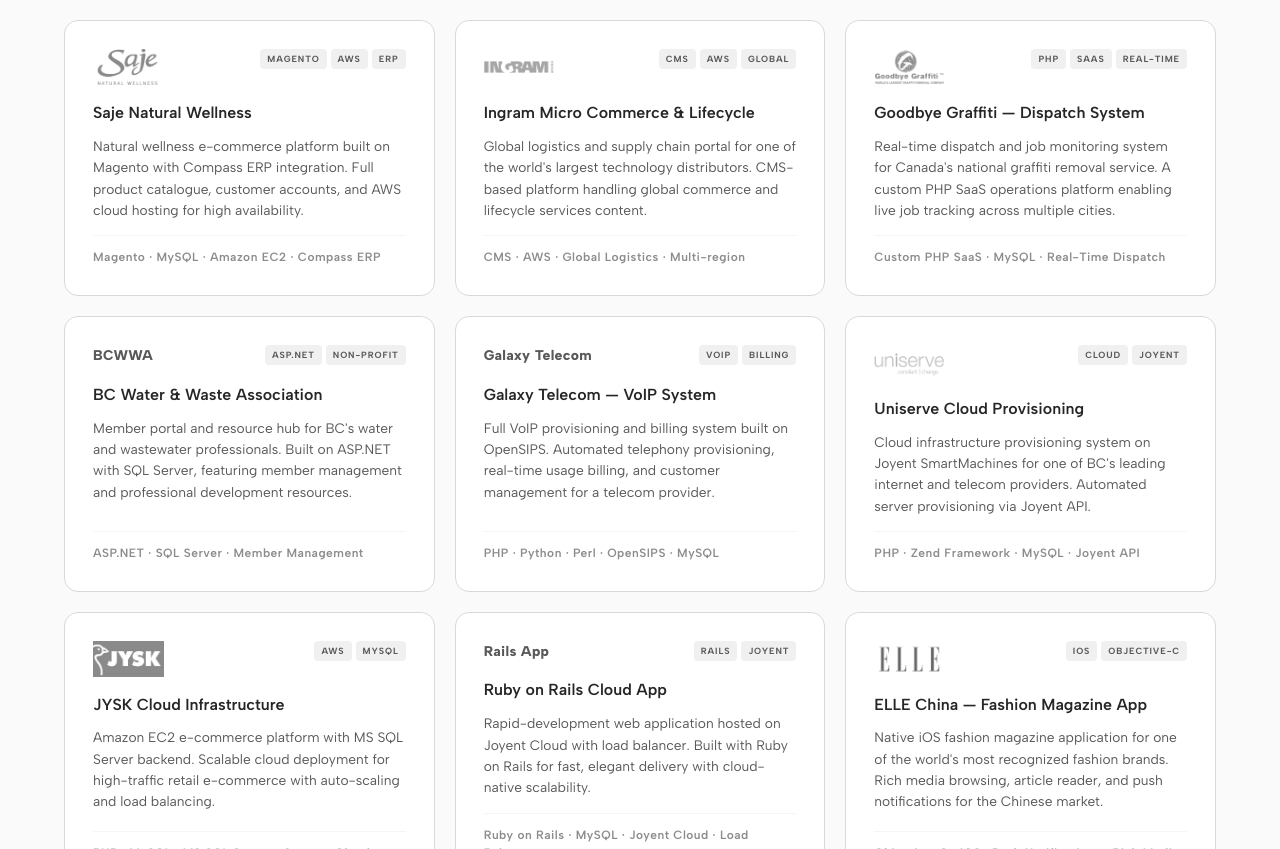
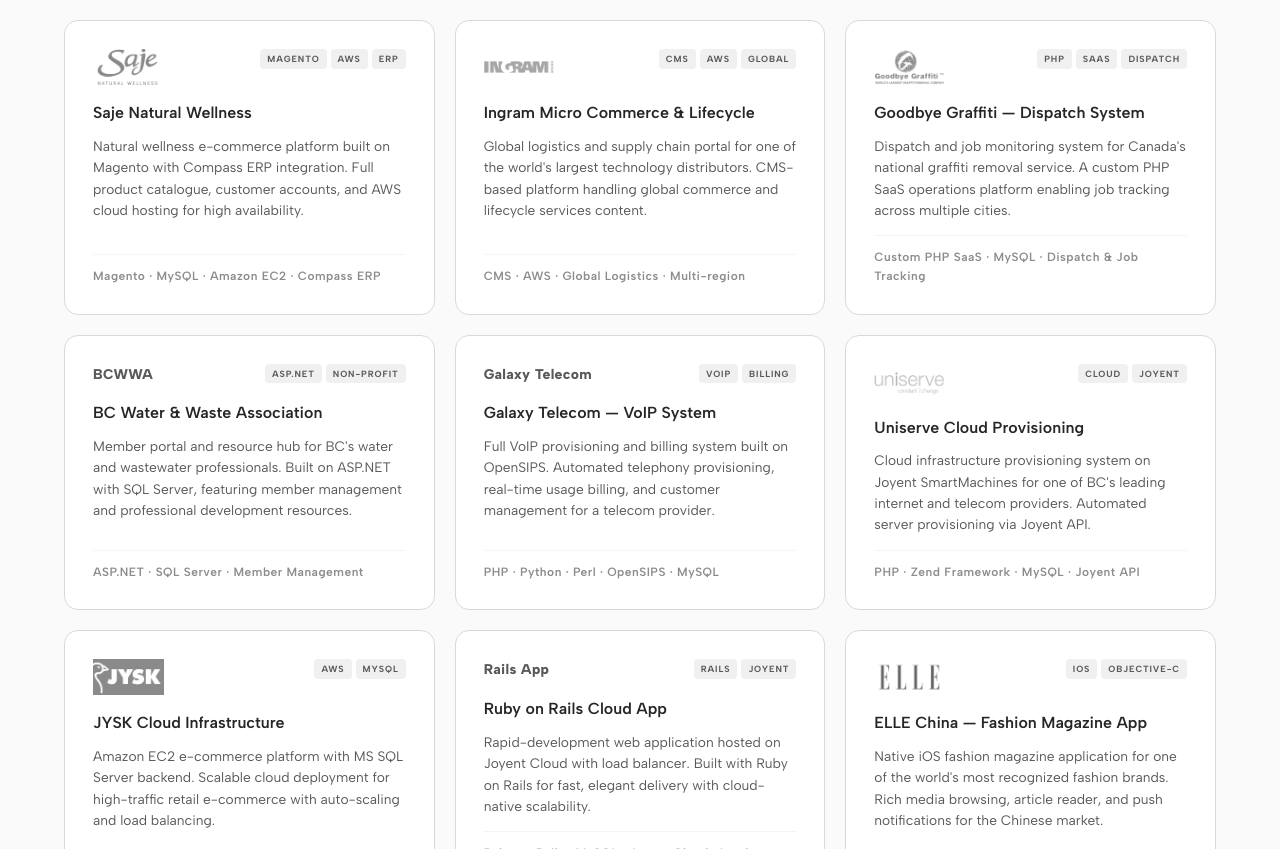
Before and after one commit to 1503938bc/havlek-site, a plain HTML site: page portfolio.html in a window 1280 px wide. Shown: the part 1379-2228 px from the top of the page. Drawn offline with Linux system fonts and the light colour scheme.

Commit message:
Tag Goodbye Graffiti as Dispatch instead of Real-time
Co-Authored-By: Claude Opus 5.5 <noreply@anthropic.com>

```diff
--- a/portfolio.html
+++ b/portfolio.html
@@ -174,11 +174,11 @@
       <article class="pcard" data-cat="web" data-reveal>
         <div class="pcard-top">
           <img src="images/graffiti-removal-canadasmall.png" alt="Goodbye Graffiti" class="pcard-logo pcard-logo-wide" />
-          <div class="pcard-tags"><span>PHP</span><span>SaaS</span><span>Real-time</span></div>
+          <div class="pcard-tags"><span>PHP</span><span>SaaS</span><span>Dispatch</span></div>
         </div>
         <h3>Goodbye Graffiti — Dispatch System</h3>
-        <p>Real-time dispatch and job monitoring system for Canada's national graffiti removal service. A custom PHP SaaS operations platform enabling live job tracking across multiple cities.</p>
-        <div class="pcard-tech">Custom PHP SaaS · MySQL · Real-Time Dispatch</div>
+        <p>Dispatch and job monitoring system for Canada's national graffiti removal service. A custom PHP SaaS operations platform enabling job tracking across multiple cities.</p>
+        <div class="pcard-tech">Custom PHP SaaS · MySQL · Dispatch &amp; Job Tracking</div>
       </article>
 
       <article class="pcard" data-cat="web" data-reveal>
```
